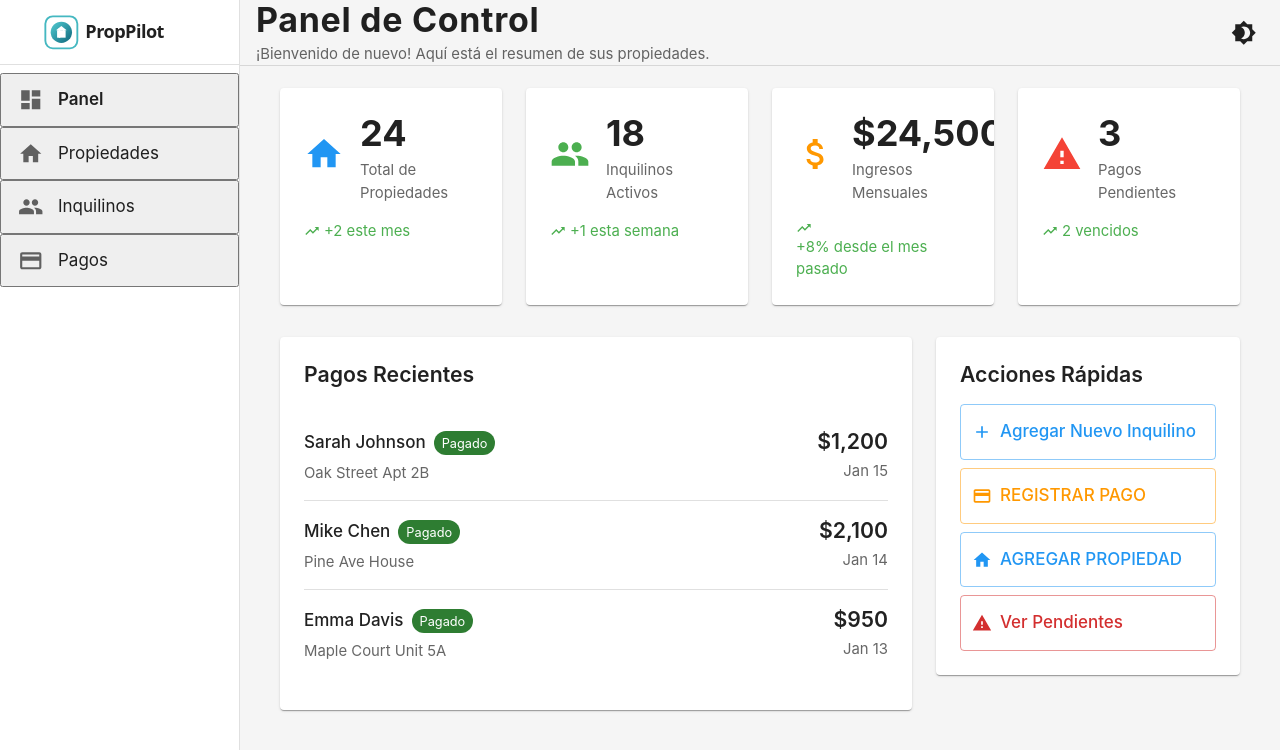
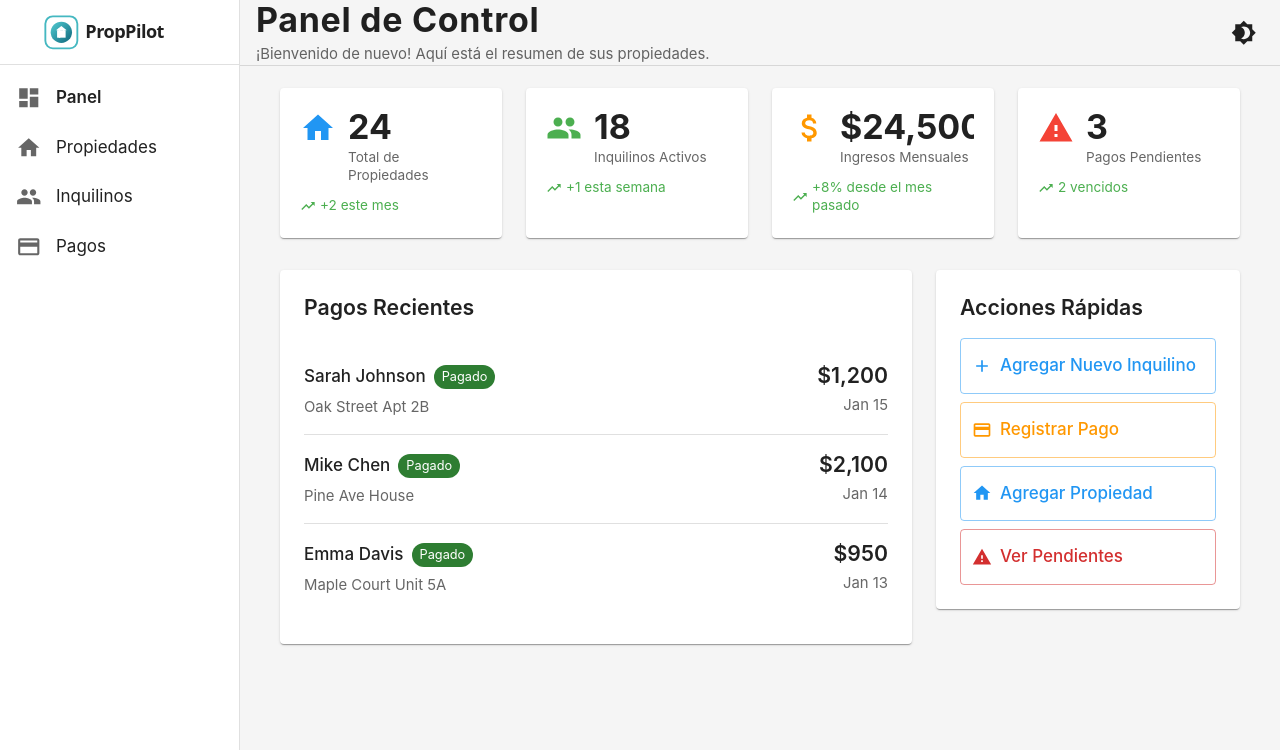
Before and after one commit to juangracia/proppilot, a React (Vite) app in the folder proppilot-frontend/: page / in a window 1280 px wide. Shown: the top 750 px of the page. Built offline with nearby package versions, Linux system fonts and the light colour scheme; some icons are missing.

Commit message:
Fix UI layout issues and improve UX consistency
- Fix left panel to properly respect dark/light mode themes
- Fix dashboard stat card overflow for long values like $24,500
- Fix translation interpolation to handle zero values correctly
- Standardize button text casing to Title Case for consistency

```diff
--- a/proppilot-frontend/src/App.jsx
+++ b/proppilot-frontend/src/App.jsx
@@ -269,6 +269,11 @@ function AppContent() {
             onClick={() => handleMenuClick(item.value)}
             selected={selectedView === item.value}
             sx={{
+              border: 'none',
+              width: '100%',
+              textAlign: 'left',
+              cursor: 'pointer',
+              bgcolor: 'transparent',
               '&.Mui-selected': {
                 backgroundColor: 'primary.main',
                 color: 'white',
@@ -283,33 +288,21 @@ function AppContent() {
                 },
               },
               '&:not(.Mui-selected)': {
-                color: (theme) => theme.palette.mode === 'dark'
-                  ? 'rgba(255, 255, 255, 0.7)'
-                  : 'text.primary',
+                color: 'text.primary',
                 '& .MuiListItemIcon-root': {
-                  color: (theme) => theme.palette.mode === 'dark'
-                    ? 'rgba(255, 255, 255, 0.7)'
-                    : 'text.secondary',
+                  color: 'text.secondary',
                 },
                 '& .MuiListItemText-primary': {
-                  color: (theme) => theme.palette.mode === 'dark'
-                    ? 'rgba(255, 255, 255, 0.7)'
-                    : 'text.primary',
+                  color: 'text.primary',
                 },
                 '&:hover': {
                   backgroundColor: 'action.hover',
-                  color: (theme) => theme.palette.mode === 'dark'
-                    ? 'rgba(255, 255, 255, 0.9)'
-                    : 'text.primary',
+                  color: 'text.primary',
                   '& .MuiListItemIcon-root': {
-                    color: (theme) => theme.palette.mode === 'dark'
-                      ? 'rgba(255, 255, 255, 0.9)'
-                      : 'text.primary',
+                    color: 'text.primary',
                   },
                   '& .MuiListItemText-primary': {
-                    color: (theme) => theme.palette.mode === 'dark'
-                      ? 'rgba(255, 255, 255, 0.9)'
-                      : 'text.primary',
+                    color: 'text.primary',
                   },
                 },
               },
@@ -317,11 +310,7 @@ function AppContent() {
           >
             <ListItemIcon
               sx={{
-                color: selectedView === item.value
-                  ? 'white'
-                  : (theme) => theme.palette.mode === 'dark'
-                    ? 'rgba(255, 255, 255, 0.7)'
-                    : 'text.secondary',
+                color: selectedView === item.value ? 'white' : 'text.secondary',
                 minWidth: 40,
               }}
             >
--- a/proppilot-frontend/src/components/DashboardView.jsx
+++ b/proppilot-frontend/src/components/DashboardView.jsx
@@ -99,7 +99,7 @@ const DashboardView = ({ onNavigate }) => {
       {/* Stats Cards */}
       <Grid container spacing={{ xs: 2, sm: 3 }} sx={{ mb: { xs: 3, sm: 4 } }}>
         {stats.map((stat, index) => (
-          <Grid size={{ xs: 12, sm: 6, md: 3 }} key={index}>
+          <Grid size={{ xs: 12, sm: 6, lg: 3 }} key={index}>
             <Card
               onClick={() => onNavigate && onNavigate(stat.navigateTo)}
               sx={{
@@ -112,19 +112,19 @@ const DashboardView = ({ onNavigate }) => {
                 }
               }}
             >
-              <CardContent sx={{ p: { xs: 2, sm: 3 } }}>
-                <Box sx={{ display: 'flex', alignItems: 'center', mb: { xs: 1.5, sm: 2 } }}>
-                  <Box sx={{ mr: { xs: 1.5, sm: 2 } }}>
-                    {React.cloneElement(stat.icon, { sx: { fontSize: { xs: 32, sm: 40 }, color: stat.color } })}
+              <CardContent sx={{ p: { xs: 2, sm: 2.5 } }}>
+                <Box sx={{ display: 'flex', alignItems: 'flex-start', mb: 1.5 }}>
+                  <Box sx={{ mr: 1.5, pt: 0.25, flexShrink: 0 }}>
+                    {React.cloneElement(stat.icon, { sx: { fontSize: { xs: 28, sm: 32, md: 36 }, color: stat.color } })}
                   </Box>
-                  <Box sx={{ flexGrow: 1, minWidth: 0 }}>
+                  <Box sx={{ flexGrow: 1, minWidth: 0, overflow: 'hidden' }}>
                     <Typography
                       variant="h4"
                       sx={{
                         fontWeight: 700,
-                        mb: 0.5,
-                        fontSize: { xs: '1.5rem', sm: '2.125rem' },
-                        lineHeight: 1.2
+                        fontSize: { xs: '1.25rem', sm: '1.5rem', md: '1.75rem', lg: '2rem' },
+                        lineHeight: 1.1,
+                        whiteSpace: 'nowrap'
                       }}
                     >
                       {stat.value}
@@ -132,19 +132,20 @@ const DashboardView = ({ onNavigate }) => {
                     <Typography
                       variant="body2"
                       color="text.secondary"
-                      sx={{ fontSize: { xs: '0.75rem', sm: '0.875rem' } }}
+                      sx={{ fontSize: { xs: '0.7rem', sm: '0.75rem', md: '0.8rem' }, mt: 0.5, lineHeight: 1.3 }}
                     >
                       {stat.title}
                     </Typography>
                   </Box>
                 </Box>
-                <Box sx={{ display: 'flex', alignItems: 'center', flexWrap: 'wrap' }}>
-                  <TrendingUp sx={{ fontSize: { xs: 14, sm: 16 }, color: '#4CAF50', mr: 0.5 }} />
+                <Box sx={{ display: 'flex', alignItems: 'center' }}>
+                  <TrendingUp sx={{ fontSize: { xs: 14, sm: 16 }, color: '#4CAF50', mr: 0.5, flexShrink: 0 }} />
                   <Typography
                     variant="body2"
                     sx={{
                       color: '#4CAF50',
-                      fontSize: { xs: '0.75rem', sm: '0.875rem' }
+                      fontSize: { xs: '0.7rem', sm: '0.75rem', md: '0.8rem' },
+                      lineHeight: 1.3
                     }}
                   >
                     {stat.change}
--- a/proppilot-frontend/src/contexts/LanguageContext.jsx
+++ b/proppilot-frontend/src/contexts/LanguageContext.jsx
@@ -22,12 +22,12 @@ export const LanguageProvider = ({ children }) => {
 
       // Tabs
       propertyUnits: 'UNIDADES DE PROPIEDAD',
-      registerPayment: 'REGISTRAR PAGO',
+      registerPayment: 'Registrar Pago',
       tenants: 'INQUILINOS',
 
       // Property List
       propertyUnitsTitle: 'Unidades de Propiedad',
-      addProperty: 'AGREGAR PROPIEDAD',
+      addProperty: 'Agregar Propiedad',
       searchPlaceholder: 'Buscar por dirección...',
 
       // Table Headers
@@ -203,12 +203,12 @@ export const LanguageProvider = ({ children }) => {
 
       // Tabs
       propertyUnits: 'PROPERTY UNITS',
-      registerPayment: 'REGISTER PAYMENT',
+      registerPayment: 'Register Payment',
       tenants: 'TENANTS',
 
       // Property List
       propertyUnitsTitle: 'Property Units',
-      addProperty: 'ADD PROPERTY',
+      addProperty: 'Add Property',
       searchPlaceholder: 'Search by address...',
 
       // Table Headers
@@ -388,7 +388,9 @@ export const LanguageProvider = ({ children }) => {
     }
 
     if (typeof value === 'string' && params) {
-      return value.replace(/\{(\w+)\}/g, (match, paramKey) => params[paramKey] || match)
+      return value.replace(/\{(\w+)\}/g, (match, paramKey) =>
+        params[paramKey] !== undefined ? params[paramKey] : match
+      )
     }
 
     return value || key
```
